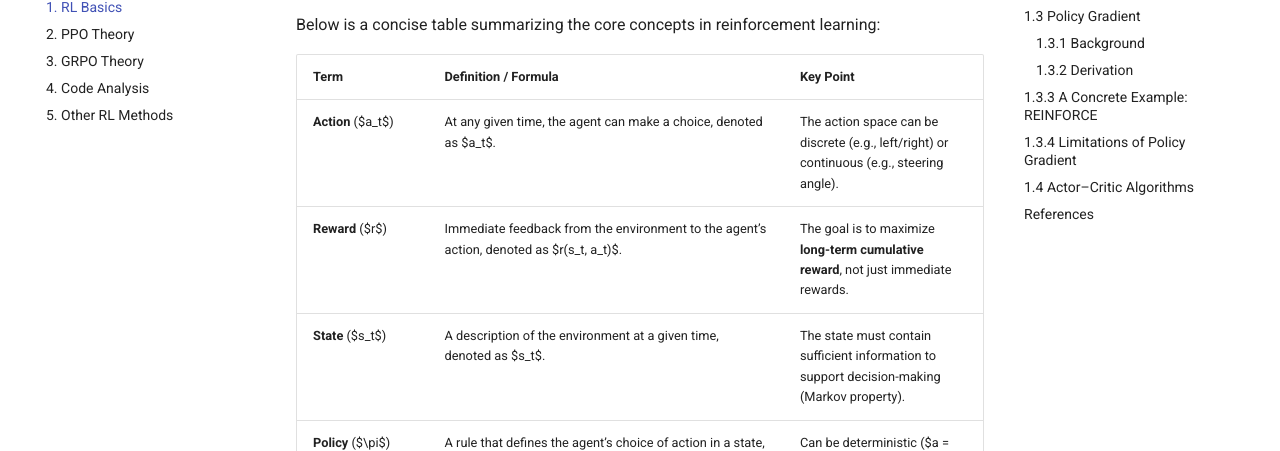
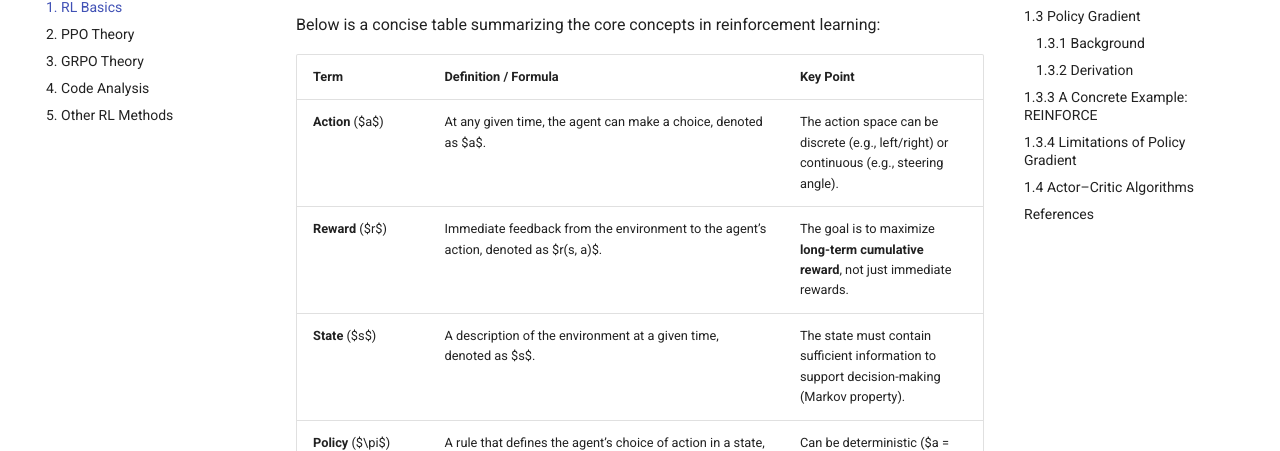
Before and after one commit to Nidhogg32/From-PPO-to-GRPO-Beginner-Tutorial, an MkDocs documentation site: the page built from docs/01_RLBasics.md, in a window 1280 px wide and 900 px high, scrolled down 503 px. Shown: the part 146-597 px from the top of the window. Built offline with MkDocs 1.6.1 and Material for MkDocs 9.7.7, drawn with Linux system fonts in a browser that asks for light colours.

```diff
--- a/docs/01_RLBasics.md
+++ b/docs/01_RLBasics.md
@@ -19,9 +19,9 @@ Below is a concise table summarizing the core concepts in reinforcement learning
 
 | Term                | Definition / Formula                                                                                                  | Key Point                                                                                         |
 |---------------------|----------------------------------------------------------------------------------------------------------------------|---------------------------------------------------------------------------------------------------|
-| **Action** ($a_t$)  | At any given time, the agent can make a choice, denoted as $a_t$.                                                     | The action space can be discrete (e.g., left/right) or continuous (e.g., steering angle).         |
-| **Reward** ($r$)    | Immediate feedback from the environment to the agent’s action, denoted as $r(s_t, a_t)$.                             | The goal is to maximize **long-term cumulative reward**, not just immediate rewards.              |
-| **State** ($s_t$)   | A description of the environment at a given time, denoted as $s_t$.                                                   | The state must contain sufficient information to support decision-making (Markov property).        |
+| **Action** ($a$)  | At any given time, the agent can make a choice, denoted as $a$.                                                     | The action space can be discrete (e.g., left/right) or continuous (e.g., steering angle).         |
+| **Reward** ($r$)    | Immediate feedback from the environment to the agent’s action, denoted as $r(s, a)$.                             | The goal is to maximize **long-term cumulative reward**, not just immediate rewards.              |
+| **State** ($s$)   | A description of the environment at a given time, denoted as $s$.                                                   | The state must contain sufficient information to support decision-making (Markov property).        |
 | **Policy** ($\pi$)  | A rule that defines the agent’s choice of action in a state, denoted as $\pi(a \mid s)$.                             | Can be deterministic ($a = \pi(s)$) or stochastic (probability distribution).                      |
 | **State Value** $V^\pi(s)$ | Expected cumulative reward when starting from state $s$ and following policy $\pi$:  $$V^\pi(s) = \mathbb{E}_\pi \Big[\sum_{t=0}^{\infty} \gamma^t r_t \mid s_0 = s\Big]$$ | Reflects the **long-term value** of a state. $\gamma \in [0,1]$ is the discount factor.            |
 | **Action Value (Q function)** $Q^\pi(s,a)$ | Expected cumulative reward when taking action $a$ in state $s$ and then following policy $\pi$:  $$Q^\pi(s,a) = \mathbb{E}_\pi \Big[\sum_{t=0}^{\infty} \gamma^t r_t \mid s_0 = s, a_0 = a\Big]$$ | Used to evaluate the advantage of specific actions (basis for Q-learning).                        |
```
